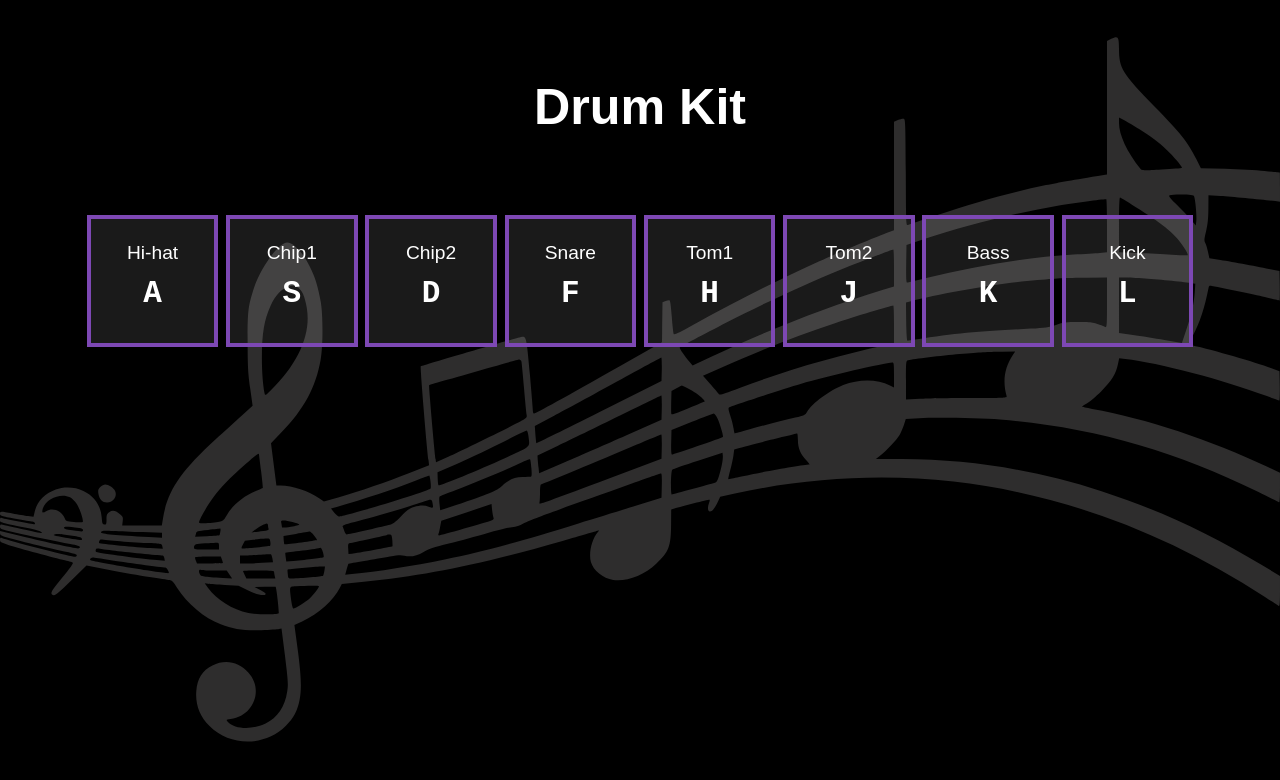
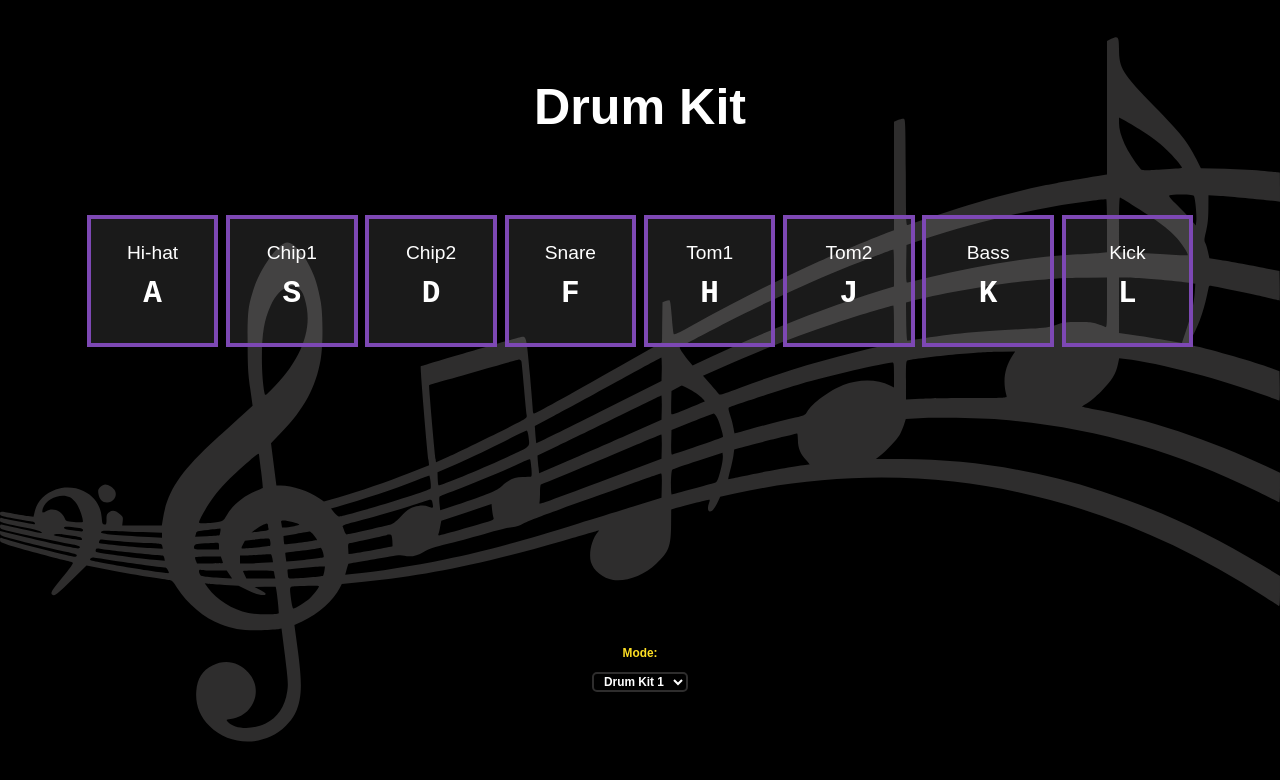
Before and after one commit to aga87/drumkit-react, a React (Create React App) app: page / in a window 1280 px wide. Shown: the top 780 px of the page. Built offline with nearby package versions, Linux system fonts and the light colour scheme.

Commit message:
select mode

```diff
--- a/src/App.js
+++ b/src/App.js
@@ -1,5 +1,5 @@
-import React from 'react';
-import Drumkit from './Components/Drumkit';
+import React, { useState } from 'react';
+import SoundBtns from './Components/SoundBtns';
 import soundHiHat from './audio/hihat.mp3';
 import soundChip1 from './audio/chip1.mp3';
 import soundChip2 from './audio/chip2.mp3';
@@ -10,9 +10,10 @@ import soundBass from './audio/bass.mp3';
 import soundKick from './audio/kick.mp3';
 
 function App() {
-  return (
-    <Drumkit
-      soundData={[
+  // fixme: mode setMode?
+  const [selected, setSelected] = useState('drumkit1');
+
+  const soundData1 = [
     { name: 'Hi-hat', key: 'a', audio: soundHiHat },
     { name: 'Chip1', key: 's', audio: soundChip1 },
     { name: 'Chip2', key: 'd', audio: soundChip2 },
@@ -21,8 +22,45 @@ function App() {
     { name: 'Tom2', key: 'j', audio: soundTom2 },
     { name: 'Bass', key: 'k', audio: soundBass },
     { name: 'Kick', key: 'l', audio: soundKick },
-      ]}
-    />
+  ];
+
+  function handleClick(e) {
+    setSelected(e.target.value);
+  }
+
+  // todo: new screenshot and descr
+  // todo: test accessibility/ check ie layout
+  return (
+    <div>
+      <main className="c-drumkit" role="main">
+        <h1 className="c-drumkit__heading t1">Drum Kit</h1>
+        <SoundBtns soundData={soundData1} />
+      </main>
+      {/*todo:  https://www.w3.org/TR/wai-aria-practices-1.1/examples/toolbar/toolbar.html */}
+
+      <div className="c-toolbar" role="toolbar">
+        <label className="c-toolbar__label s1" htmlFor="modes">
+          Mode:
+        </label>
+        <select className="o-select" id="modes" size="1">
+          {/* todo: aria-selected?  */}
+          <option
+            value="drumkit1"
+            selected={selected === 'drumkit1'}
+            onClick={handleClick}
+          >
+            Drum Kit 1
+          </option>
+          <option
+            value="drumkit2"
+            selected={selected === 'drumkit2'}
+            onClick={handleClick}
+          >
+            Drum Kit 2
+          </option>
+        </select>
+      </div>
+    </div>
   );
 }
 
--- a/src/Components/Drumkit.jsx
+++ b/src/Components/SoundBtns.jsx
@@ -1,7 +1,7 @@
 import React from 'react';
 import SoundBtn from './SoundBtn';
 
-function Drumkit(props) {
+function SoundBtns(props) {
   const { soundData } = props;
 
   const soundBtns = soundData.map((data) => (
@@ -15,13 +15,10 @@ function Drumkit(props) {
   ));
 
   return (
-    <main className="c-drumkit" role="main">
-      <h1 className="c-drumkit__heading t1">Drum Kit</h1>
-      <ul className="l-sound-btn-list" role="presentation">
-        {soundBtns}
-      </ul>
-    </main>
+    <ul className="l-sound-btn-list" role="presentation">
+      {soundBtns}
+    </ul>
   );
 }
 
-export default Drumkit;
+export default SoundBtns;
--- a/src/scss/components/_all.scss
+++ b/src/scss/components/_all.scss
@@ -1,6 +1,8 @@
 // Objects
+@import './objects/typography';
 @import './objects/buttons';
-@import './objects/typography';
+@import './objects/select';
 
 // Components
 @import './drumkit';
+@import './toolbar';
--- a/src/scss/components/_drumkit.scss
+++ b/src/scss/components/_drumkit.scss
@@ -1,7 +1,7 @@
 .c-drumkit {
   display: block;
   padding: 0 10px;
-  height: 100%;
+  min-height: 80vh;
   text-align: center;
 
   &__heading {
--- /dev/null
+++ b/src/scss/components/_toolbar.scss
@@ -0,0 +1,10 @@
+.c-toolbar {
+  display: block;
+  text-align: center;
+
+  &__label {
+    display: block;
+    color: $color-js;
+    font-weight: bold;
+  }
+}
--- /dev/null
+++ b/src/scss/components/objects/_select.scss
@@ -0,0 +1,21 @@
+@mixin input {
+  @include s1($b-l-h, $type-scale);
+  font-family: inherit;
+  font-weight: bold;
+  padding: 0 0.5em;
+  border: 2px solid $grey;
+  border-radius: 5px;
+  background: $black;
+  color: $white;
+
+  &:focus {
+    border-color: $color-react;
+    -webkit-box-shadow: 0 0 8px $color-react;
+    box-shadow: 0 0 8px $color-react;
+    outline: none;
+  }
+}
+
+.o-select {
+  @include input;
+}
--- a/src/scss/components/objects/_typography.scss
+++ b/src/scss/components/objects/_typography.scss
@@ -5,3 +5,7 @@
 .t2 {
   @include h5($b-l-h, $type-scale);
 }
+
+.s1 {
+  @include s1($b-l-h, $type-scale);
+}
--- a/src/scss/shared/_layout.scss
+++ b/src/scss/shared/_layout.scss
@@ -1,6 +1,7 @@
 .l-sound-btn-list {
   list-style-type: none;
   padding-left: 0.4em;
+  padding-bottom: $b-l-h * 1rem;
 
   &__item {
     display: inline-block;
--- a/src/scss/shared/helpers/_modular_typography.scss
+++ b/src/scss/shared/helpers/_modular_typography.scss
@@ -9,3 +9,9 @@
   font-size: $h5;
   line-height: ceil($h5 / $b-l-h) * ($b-l-h / $h5);
 }
+
+@mixin s1($b-l-h, $type-scale) {
+  $s1: 1rem / $type-scale;
+  font-size: $s1;
+  line-height: ceil($s1 / $b-l-h) * ($b-l-h / $s1);
+}
```
Also changed, not shown: 1 other file (tests, documents, lock files or other folders). Lines whose indentation alone changed are shown as unchanged.
